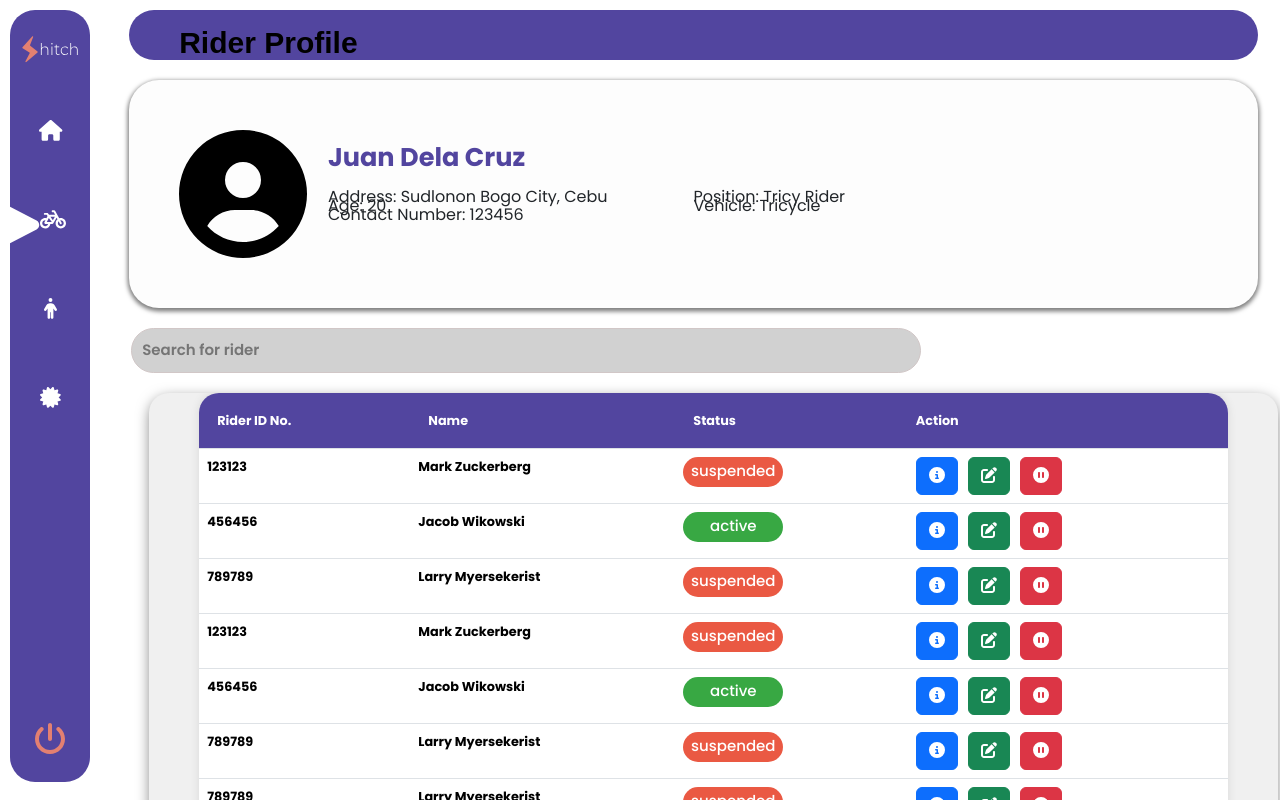
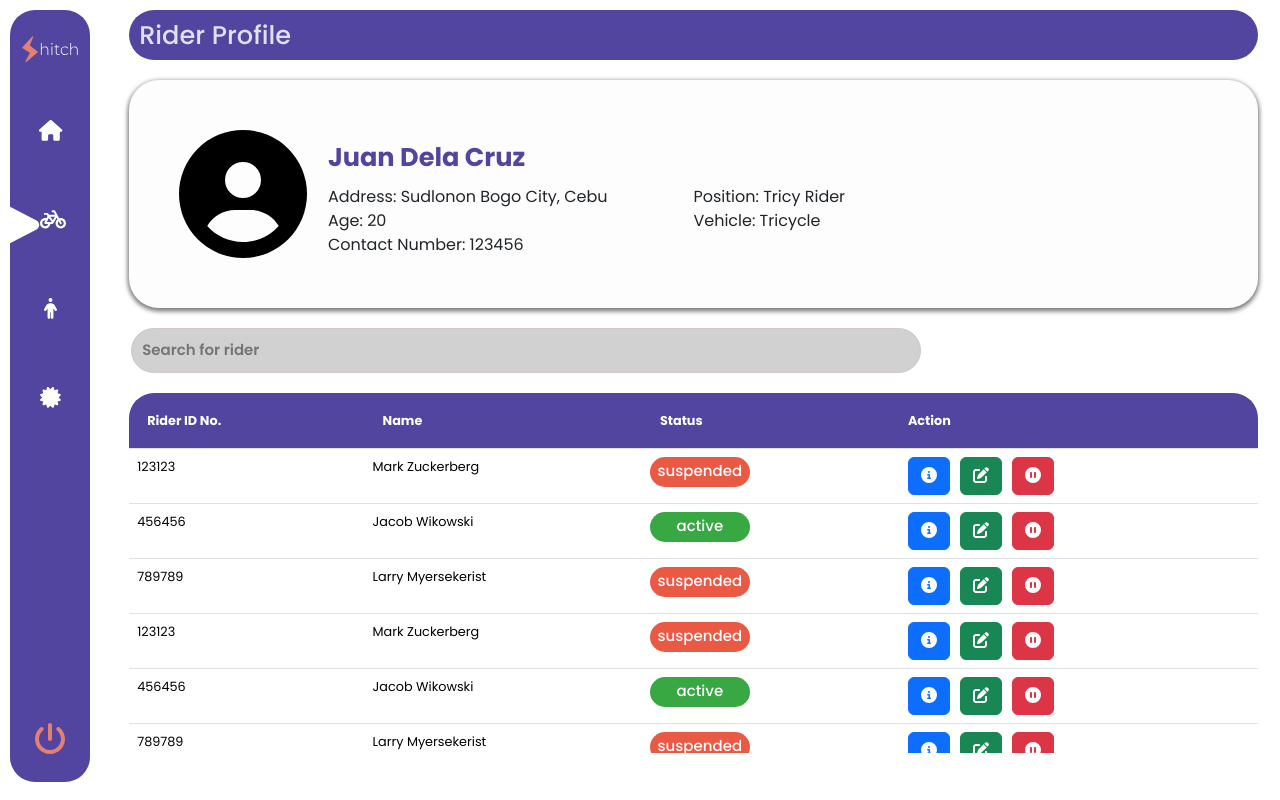
Before and after one commit to wingled22/pagyeonjaFrontEnd, a React (Vite) app: page /rider in a window 1280 px wide. Shown: the top 800 px of the page. Built offline with nearby package versions, Linux system fonts and the light colour scheme.

Commit message:
Changed the class names to fix the classname duplications.

```diff
--- a/src/assets/css/RiderPage.css
+++ b/src/assets/css/RiderPage.css
@@ -14,7 +14,7 @@
   /* margin-left: 20px; */
 }
 
-.text-wrapper {
+.rider-profile-header {
   color: #e1dff3;
   font-size: 2vw;
   font-weight: 500;
@@ -72,7 +72,7 @@
 
 /* Rider Table CSS */
 
-.table-container {
+.rider-container {
   margin: 0 auto;
   margin-top: 20px !important;
   max-height: 45vh;
@@ -80,21 +80,21 @@
   border-radius: 25px;
 }
 
-.table {
+.rider-table {
   box-shadow: 0 0 10px rgba(0, 0, 12, 0.1);
   border-radius: 20px;
 }
 
-.table-container::-webkit-scrollbar {
+.rider-container::-webkit-scrollbar {
   width: 8px;
 }
 
-.table-container::-webkit-scrollbar-thumb {
+.rider-container::-webkit-scrollbar-thumb {
   background-color: #888;
   border-radius: 4px;
 }
 
-.table-container::-webkit-scrollbar-thumb:hover {
+.rider-container::-webkit-scrollbar-thumb:hover {
   background-color: #555;
 }
 
--- a/src/components/Rider/RiderTable.jsx
+++ b/src/components/Rider/RiderTable.jsx
@@ -54,16 +54,13 @@ const RiderTable = () => {
 
   return (
     <>
-      <RiderDetailsModal
-        isOpen={modalOpen}
-        toggle={() => toggleModal(null)}
-      />
+      <RiderDetailsModal isOpen={modalOpen} toggle={() => toggleModal(null)} />
 
       <div className="search-box">
         <input type="text" placeholder="Search for rider" />
       </div>
-      <div className="table-container">
-        <Table>
+      <div className="rider-container">
+        <Table className="rider-table">
           <thead>
             <tr>
               <th className="id-header">Rider ID No.</th>
--- a/src/components/RiderProfile.jsx
+++ b/src/components/RiderProfile.jsx
@@ -7,7 +7,7 @@ const RiderProfile = () => {
       <div className="box-header">
         <div className="rectangle-header">
           <div className="label">
-            <h2 className="text-wrapper">Rider Profile</h2>
+            <h2 className="rider-profile-header">Rider Profile</h2>
           </div>
         </div>
 
@@ -28,7 +28,7 @@ const RiderProfile = () => {
                 <p className="text-ridername">Juan Dela Cruz</p>
               </Row>
               <Row className="mt-2">
-                <Row style={{ marginBottom: -15 }}>
+                <Row style={{}}>
                   <Col>
                     <p>Address: Sudlonon Bogo City, Cebu</p>
                   </Col>
@@ -36,7 +36,7 @@ const RiderProfile = () => {
                     <p>Position: Tricy Rider</p>
                   </Col>
                 </Row>
-                <Row style={{ marginBottom: -15 }}>
+                <Row style={{}}>
                   <Col>
                     <p>Age: 20</p>
                   </Col>
@@ -44,7 +44,7 @@ const RiderProfile = () => {
                     <p>Vehicle: Tricycle</p>
                   </Col>
                 </Row>
-                <Row style={{ marginBottom: -15 }}>
+                <Row style={{}}>
                   <Col>
                     <p>Contact Number: 123456</p>
                   </Col>
```
